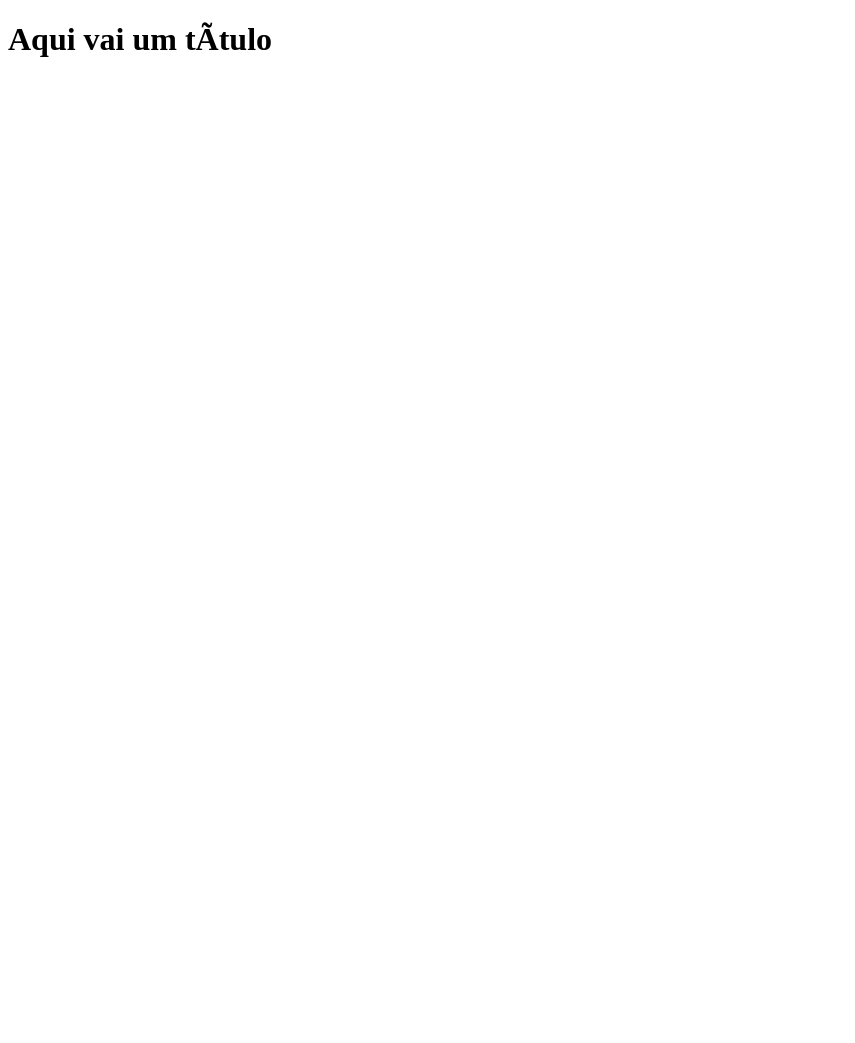
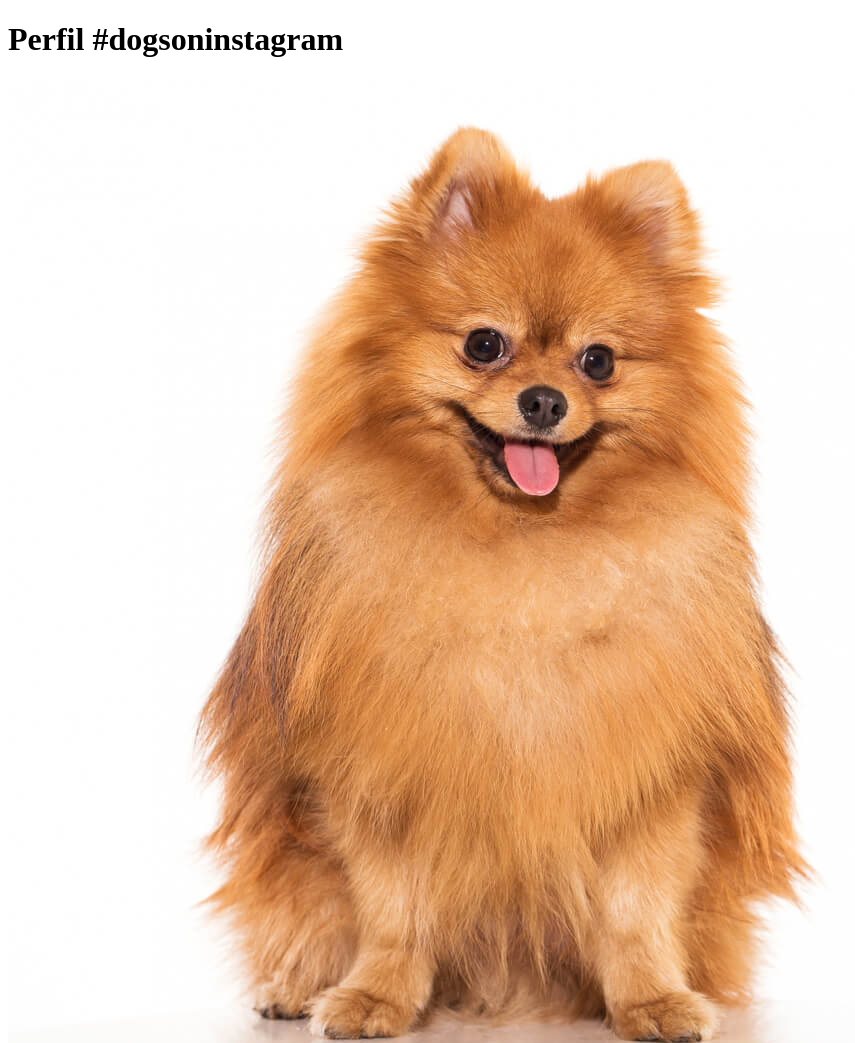
Before and after one commit to adryan30/aula10-pia-descomplica, a plain HTML site: page index.html in a window 1280 px wide. Shown: the top 1043 px of the page, without its empty margins (0-855 px from the left). Before the commit the page ends 800 px from the top, so only its background shows below. Drawn offline with Linux system fonts and the light colour scheme.

Commit message:
feat: adds dog picture

```diff
--- a/index.html
+++ b/index.html
@@ -1,10 +1,11 @@
 <!DOCTYPE html>
 <html lang=“pt-br”>
   <head>
-    <title>Título da página</title>
+    <title>Fanpage de Cachorrinhos</title>
     <meta charset=“utf-8”>
   </head>
   <body>
-    <h1>Aqui vai um título</h1>
+    <h1>Perfil #dogsoninstagram</h1>
+    <img src="images/dog.jpg" alt="Imagem de um cachorro." />
   </body>
 </html>
```
Also changed, not shown: images/dog.jpg (added).
